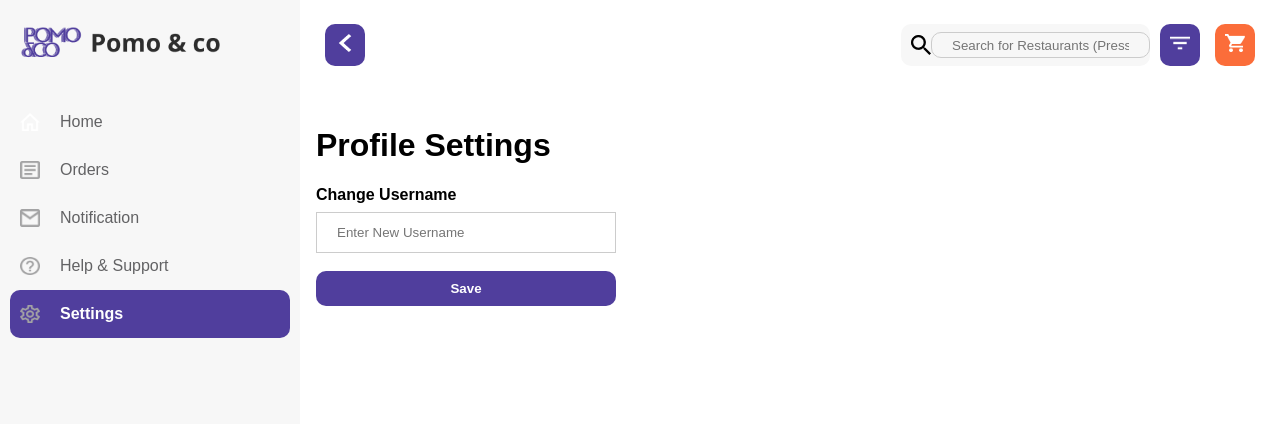
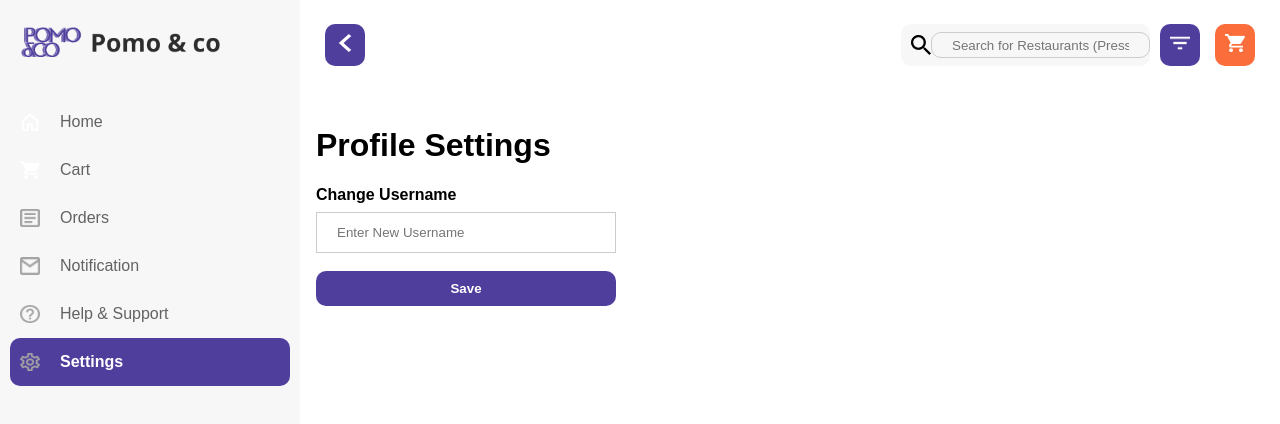
Before and after one commit to whovishnu/web-task-design, a React (Create React App) app: page /setting in a window 1280 px wide. Shown: the top 424 px of the page. Built offline with nearby package versions, Linux system fonts and the light colour scheme.

Commit message:
cart icon

```diff
--- a/src/component/NavBar/index.jsx
+++ b/src/component/NavBar/index.jsx
@@ -6,6 +6,7 @@ import orderIcon from "../../assets/image/order.png";
 import notificationIcon from "../../assets/image/notification.png";
 import helpIcon from "../../assets/image/help.png";
 import settingIcon from "../../assets/image/setting.png";
+import cartIcon from "../../assets/image/cart.png";
 import logo from "../../assets/image/logo.png";
 
 function Menubar() {
@@ -28,6 +29,19 @@ function Menubar() {
           >
             <img src={homeIcon} className="menu-icon" alt="icon" />
             <div className="menu-item-name">Home</div>
+          </div>
+        </Link>
+
+        <Link to="/cart">
+          <div
+            className={
+              location.pathname === "/cart"
+                ? "item-selected menu-item"
+                : "menu-item"
+            }
+          >
+            <img src={cartIcon} className="menu-icon" alt="icon" />
+            <div className="menu-item-name">Cart</div>
           </div>
         </Link>
 
--- a/src/component/Setting/index.jsx
+++ b/src/component/Setting/index.jsx
@@ -3,7 +3,9 @@ import { useState } from "react";
 function Setting() {
   const [username, setUserName] = useState("");
 
-  const handleClick = () => {};
+  const handleClick = () => {
+    alert("Saved!");
+  };
 
   return (
     <div className="container">
```
